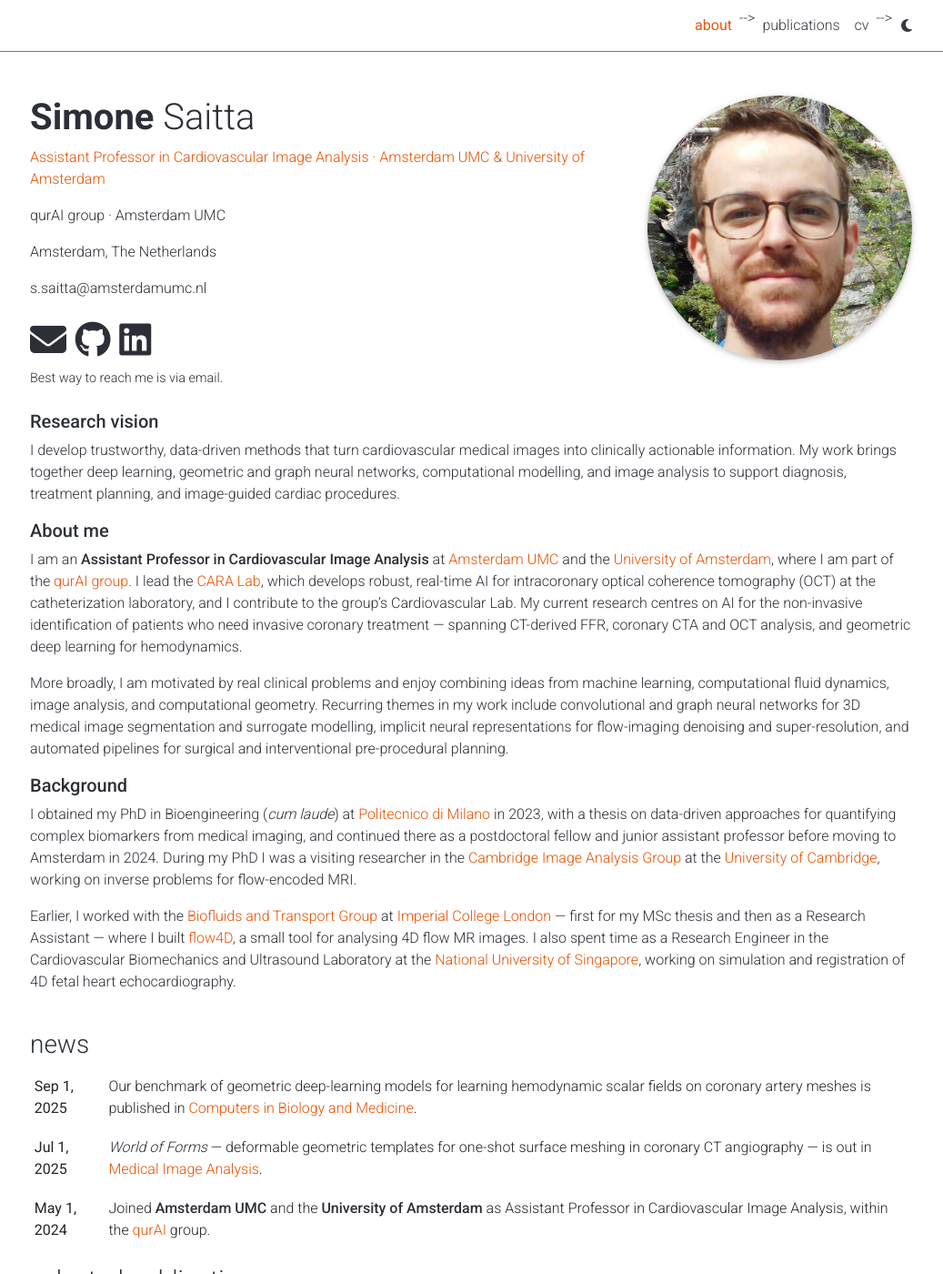
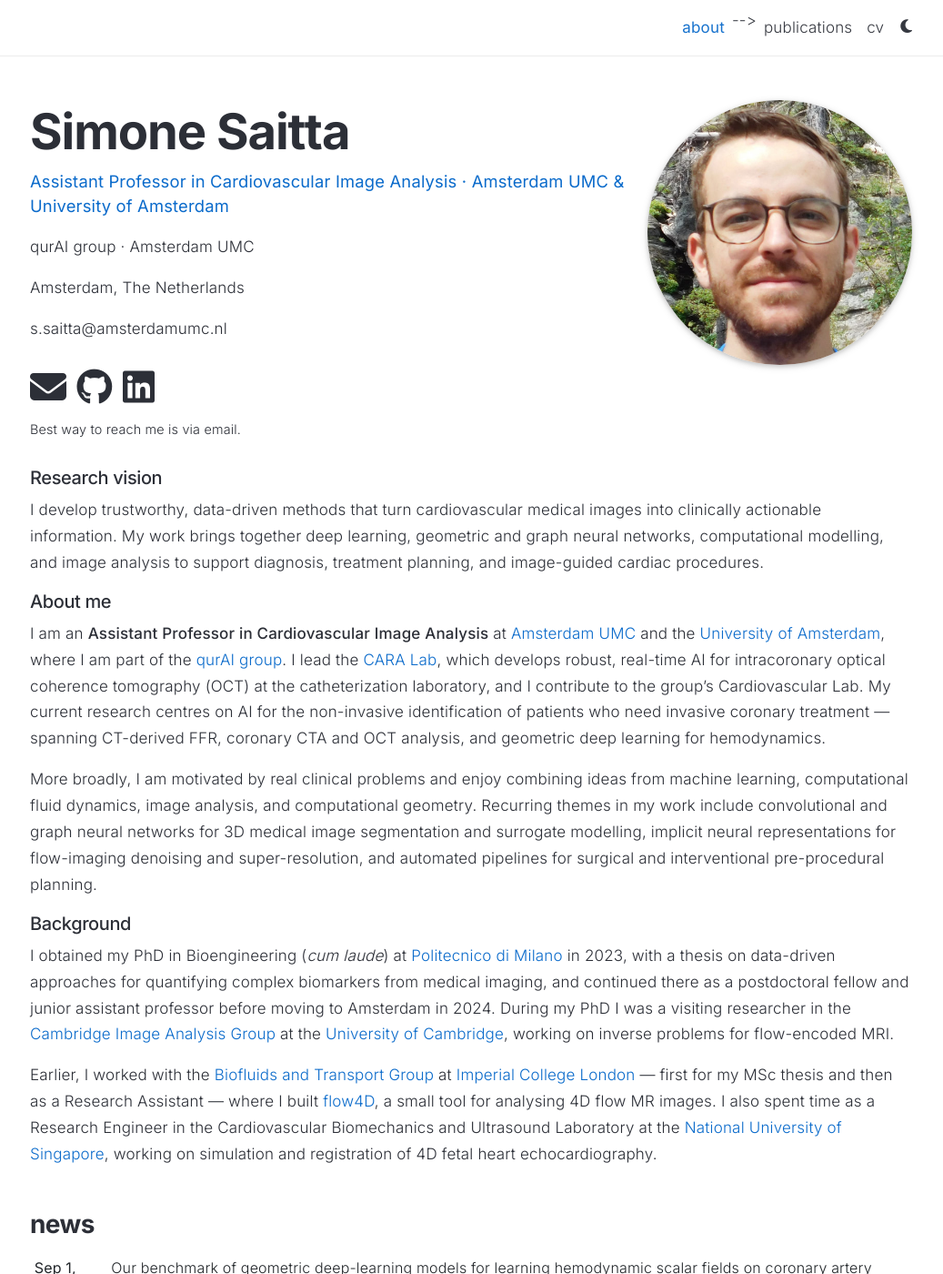
Before and after one commit to saitta-s/saitta-s.github.io, a Jekyll site: the page built from _pages/about.md, in a window 1280 px wide and 1400 px high. Shown: the whole window at 91% size, without its empty margins (122-1159 px from the left). Built offline with Jekyll 4.4.1, drawn with Linux system fonts in a browser that asks for light colours; full-size pictures stand in for the smaller copies a plugin makes; comment, search, counter and statistics services are not loaded; a style sheet for code colours, icons or effects is not loaded.

Commit message:
Tweak theme styling and shared includes
Adjust custom SCSS and theme variables; update figure/head/header/metadata
includes.

Co-Authored-By: Claude Opus 4.8 <noreply@anthropic.com>

```diff
--- a/_includes/figure.html
+++ b/_includes/figure.html
@@ -23,7 +23,9 @@
       {% if include.min-height %}min-height="{{ include.min-height }}"{% endif %}
       {% if include.max-width %}max-width="{{ include.max-width }}"{% endif %}
       {% if include.max-height %}height="{{ include.max-height }}"{% endif %}
-      {% if include.alt %}alt="{{ include.alt }}"{% endif %}
+      alt="{{ include.alt | default: include.title | default: '' }}"
+      loading="{{ include.loading | default: 'lazy' }}"
+      decoding="async"
       {% if include.title %}title="{{ include.title }}"{% endif %}
       {% if include.zoomable %}data-zoomable{% endif %}
       onerror="this.onerror=null; $('.responsive-img-srcset').remove();"
--- a/_includes/head.html
+++ b/_includes/head.html
@@ -11,7 +11,10 @@
     <!-- Fonts & Icons -->
     <link rel="stylesheet" href="https://cdn.jsdelivr.net/npm/@fortawesome/fontawesome-free@{{ site.fontawesome.version }}/css/all.min.css" integrity="{{ site.fontawesome.integrity }}" crossorigin="anonymous">
     <link rel="stylesheet" href="https://cdn.jsdelivr.net/npm/academicons@{{ site.academicons.version }}/css/academicons.min.css" integrity="{{ site.academicons.integrity }}" crossorigin="anonymous">
-    <link rel="stylesheet" type="text/css" href="https://fonts.googleapis.com/css?family=Roboto:300,400,500,700|Roboto+Slab:100,300,400,500,700|Material+Icons">
+    <link rel="preconnect" href="https://fonts.googleapis.com">
+    <link rel="preconnect" href="https://fonts.gstatic.com" crossorigin>
+    <link rel="stylesheet" href="https://fonts.googleapis.com/css2?family=Inter:wght@300;400;500;600;700;800&display=swap">
+    <link rel="stylesheet" type="text/css" href="https://fonts.googleapis.com/css?family=Roboto:300,400,500,700|Roboto+Slab:100,300,400,500,700|Material+Icons&display=swap">
 
     <!-- Code Syntax Highlighting -->
     <link rel="stylesheet" href="https://cdn.jsdelivr.net/gh/jwarby/jekyll-pygments-themes@master/{{ site.highlight_theme_light | append: '.css' }}" media="" id="highlight_theme_light" />
--- a/_includes/header.html
+++ b/_includes/header.html
@@ -72,7 +72,6 @@
               {%- for p in sorted_pages -%}
               {%- if p.nav and p.autogen == nil -%}
               {%- if p.dropdown %}
-              <!--
               <li class="nav-item dropdown {% if page.title == p.title %}active{% endif %}">
                 <a class="nav-link dropdown-toggle" href="#" id="navbarDropdown" role="button" data-toggle="dropdown" aria-haspopup="true" aria-expanded="false">{{ p.title }}
                   {%- if page.title == p.title -%}
@@ -100,7 +99,6 @@
               {%- endif -%}
               {%- endif -%}
               {% endfor -%}
-              -->
               {%- if site.enable_darkmode %}
 
               <!-- Toogle theme mode -->
--- a/_includes/metadata.html
+++ b/_includes/metadata.html
@@ -201,7 +201,7 @@
         },
         "url": "{{ page.url | prepend: site.baseurl | prepend: site.url }}",
         "@type": "WebSite",
-        "description": "{%- if page.description -%}{{ page.description }}{%- else if site.description -%}{{ site.description }}{%- endif -%}",
+        "description": "{%- if page.description -%}{{ page.description }}{%- elsif site.description -%}{{ site.description }}{%- endif -%}",
         "headline": "{%- if page.title -%}{{ page.title }}{%- else -%}{{ site.title }}{%- endif -%}",
         {% if sameaslinks != blank -%}
         "sameAs": {{ sameaslinks }},
--- a/_sass/_custom.scss
+++ b/_sass/_custom.scss
@@ -211,3 +211,125 @@ footer.sticky-bottom {
 
 
 }
+
+
+/*******************************************************************************
+ * ADDED (2026): modern restyle — typography, spacing, components.
+ * Overrides live here so the upstream theme files stay clean and easy to bump.
+ ******************************************************************************/
+$font-sans: 'Inter', -apple-system, BlinkMacSystemFont, 'Segoe UI', Roboto, Helvetica, Arial, sans-serif;
+
+html {
+  scroll-behavior: smooth;
+}
+
+body {
+  font-family: $font-sans;
+  font-size: 1.0625rem; // ~17px
+  line-height: 1.7;
+  letter-spacing: 0.01em;
+  -webkit-font-smoothing: antialiased;
+  -moz-osx-font-smoothing: grayscale;
+}
+
+h1, h2, h3, h4, h5, h6,
+.post-title,
+.navbar-brand {
+  font-family: $font-sans;
+  font-weight: 700;
+  letter-spacing: -0.02em;
+  line-height: 1.25;
+}
+
+a {
+  transition: color 0.18s ease-in-out;
+  text-underline-offset: 2px;
+}
+
+::selection {
+  background: var(--global-theme-color);
+  color: #fff;
+}
+
+// Navbar
+.navbar {
+  .navbar-brand {
+    font-weight: 800;
+    letter-spacing: -0.03em;
+  }
+
+  .nav-item .nav-link:hover {
+    color: var(--global-theme-color) !important;
+  }
+}
+
+// About / home hero
+.post-header {
+  .post-title {
+    font-size: clamp(2.4rem, 6vw, 3.4rem);
+    margin-bottom: 0.5rem;
+  }
+
+  .desc {
+    font-size: 1.15rem;
+    font-weight: 400;
+    line-height: 1.5;
+  }
+
+  .profile img {
+    border-radius: 50%;
+    box-shadow: 0 10px 30px rgba(0, 0, 0, 0.12);
+  }
+}
+
+// In-body links use the accent color
+.post article a {
+  color: var(--global-theme-color);
+
+  &:hover {
+    color: var(--global-hover-color);
+  }
+}
+
+// Generic cards
+.card {
+  border: 1px solid var(--global-divider-color);
+  border-radius: 12px;
+  box-shadow: 0 1px 2px rgba(0, 0, 0, 0.04);
+  transition: transform 0.18s ease, box-shadow 0.18s ease;
+
+  &:hover {
+    box-shadow: 0 12px 28px rgba(0, 0, 0, 0.10);
+  }
+}
+
+// Publications
+.publications {
+  h2.year {
+    color: var(--global-text-color);
+    border-bottom: 2px solid var(--global-divider-color);
+    padding-bottom: 0.3rem;
+    margin-top: 2.2rem;
+    text-align: left;
+  }
+
+  ol.bibliography li {
+    margin-bottom: 1.4rem;
+
+    .title {
+      font-weight: 600;
+    }
+  }
+}
+
+// Buttons (e.g. CV download)
+a.btn,
+.btn {
+  border-radius: 8px;
+  letter-spacing: 0;
+}
+
+// Footer
+footer {
+  font-size: 0.9rem;
+}
--- a/_sass/_themes_custom.scss
+++ b/_sass/_themes_custom.scss
@@ -1,16 +1,16 @@
 /*******************************************************************************
- * ADDED: Custom colors
+ * ADDED: Custom colors  (2026 modern restyle)
  ******************************************************************************/
 
 // Day theme colors
-$day-color-main:             #E65100 !default;                         // orange 900 material.io
-$day-color-hover:            #FF9800 !default;                         // orange 500 material.io
+$day-color-main:             #0b6bcb !default;   // professional azure
+$day-color-hover:            #2a86e0 !default;   // lighter azure for hover
 
 // Night theme colors
-$night-background-color:     $black-color !default;
-$night-color-main:           #6fdfee !default;
-$night-color-hover:          $night-color-main;
-$night-card-color:           #2a2d50 !default;
+$night-background-color:     #16181d !default;   // deep neutral (not pure black)
+$night-color-main:           #6cb6ff !default;   // luminous sky blue
+$night-color-hover:          #93cbff !default;
+$night-card-color:           #20242c !default;
 
 
 /*******************************************************************************
@@ -28,7 +28,7 @@ $night-card-color:           #2a2d50 !default;
   --global-footer-text-color: #{$grey-color-light};
   --global-footer-link-color: #{$white-color};
   --global-distill-app-color: #{$grey-color};
-  --global-divider-color: #{$day-color-main};
+  --global-divider-color: rgba(0, 0, 0, 0.08);
   --global-card-bg-color: #{$white-color};
 
   .fa-sun {
@@ -52,7 +52,7 @@ html[data-theme='dark'] {
   --global-footer-text-color: #{$grey-color-dark};
   --global-footer-link-color: #{$black-color};
   --global-distill-app-color: #{$grey-color-light};
-  --global-divider-color: #{$night-color-main};
+  --global-divider-color: rgba(255, 255, 255, 0.12);
   --global-card-bg-color: #{$night-card-color};
 
   .fa-sun {
```
